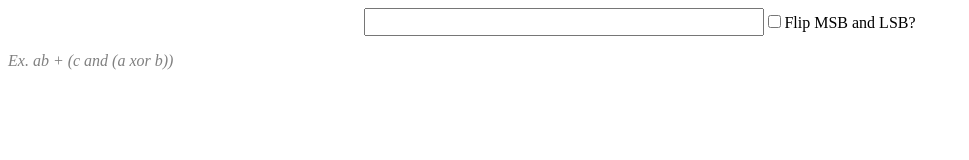
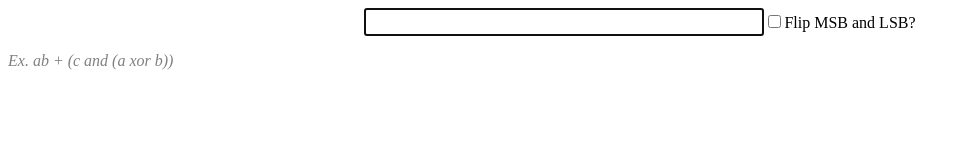
Before and after one commit to henrikh/truthtable, a plain HTML site: page index.html in a window 1280 px wide. Shown: the whole page, without its empty margins (0-969 px from the left). Drawn offline with Linux system fonts and the light colour scheme.

Commit message:
Autofocus on input field

```diff
--- a/index.html
+++ b/index.html
@@ -52,7 +52,7 @@ table {
 </head>
 <body>
 
-<div id="inputDiv"><input type="text" id="expressionInput" /><input type="checkbox" id="flip" name="flip"/><label for="flip">Flip MSB and LSB?</label></div>
+<div id="inputDiv"><input type="text" id="expressionInput" autofocus="autofocus" /><input type="checkbox" id="flip" name="flip"/><label for="flip">Flip MSB and LSB?</label></div>
 
 <p style="color:grey;font-style:italic;">Ex. ab + (c and (a xor b)) <p>
 
```
